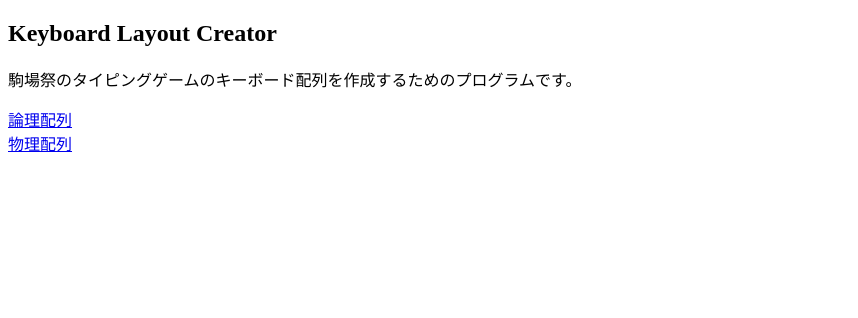
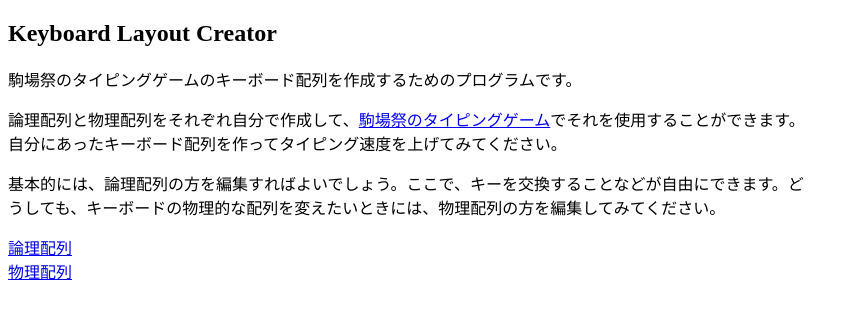
Before and after one commit to ut-code/typing-game, a React (Vite) app: page / in a window 1280 px wide. Shown: the top 318 px of the page, without its empty margins (0-858 px from the left). Built offline with nearby package versions, Linux system fonts and the light colour scheme.

Commit message:
Home.tsxに説明を追加

```diff
--- /dev/null
+++ b/src/pages/Home.css
@@ -0,0 +1,3 @@
+p {
+  width: 800px;
+}
--- a/src/pages/Home.tsx
+++ b/src/pages/Home.tsx
@@ -1,4 +1,5 @@
 import React, { Link } from "react-router-dom";
+import "./Home.css";
 export default function Home(): JSX.Element {
   return (
     <>
@@ -6,6 +7,16 @@ export default function Home(): JSX.Element {
         <h2>Keyboard Layout Creator</h2>
         <p>
           駒場祭のタイピングゲームのキーボード配列を作成するためのプログラムです。
+        </p>
+        <p>
+          論理配列と物理配列をそれぞれ自分で作成して、
+          <a href="https://typing-game.onrender.com/">
+            駒場祭のタイピングゲーム
+          </a>
+          でそれを使用することができます。自分にあったキーボード配列を作ってタイピング速度を上げてみてください。
+        </p>
+        <p>
+          基本的には、論理配列の方を編集すればよいでしょう。ここで、キーを交換することなどが自由にできます。どうしても、キーボードの物理的な配列を変えたいときには、物理配列の方を編集してみてください。
         </p>
       </main>
       <nav>
```
